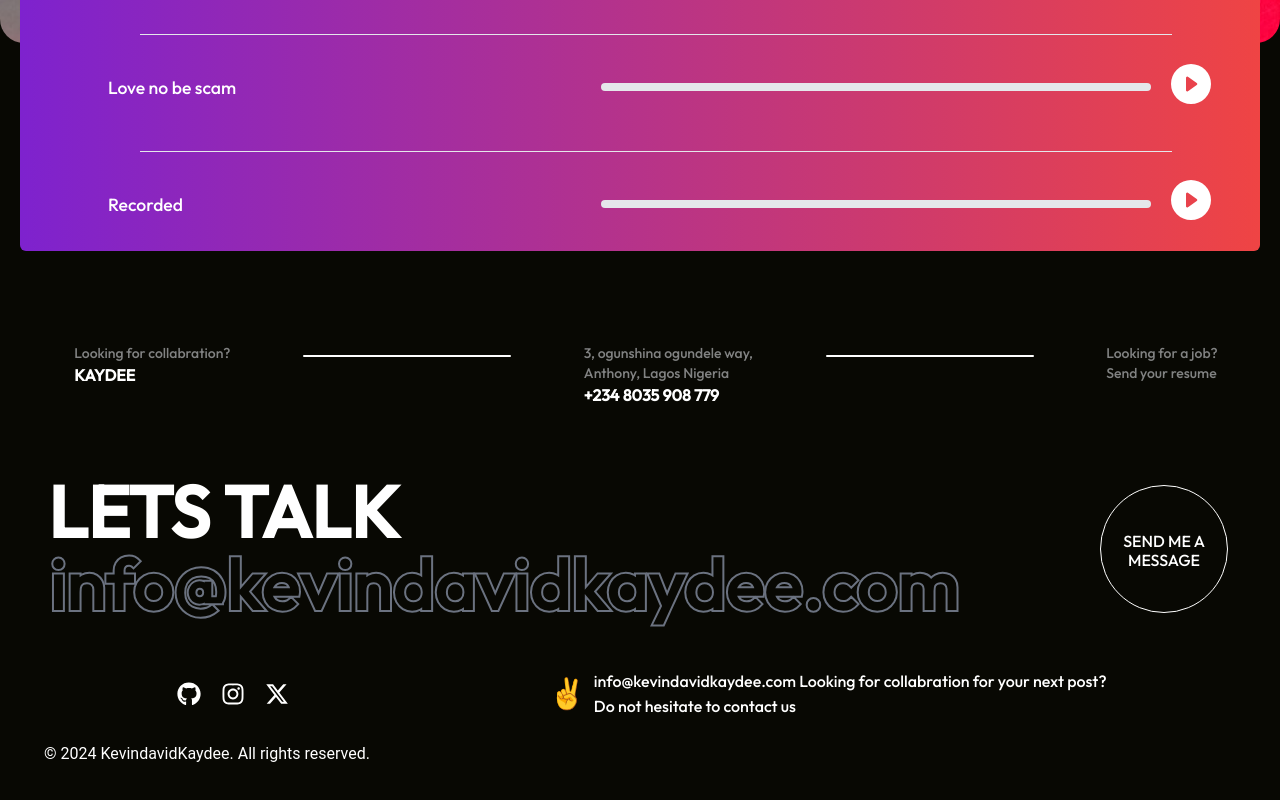
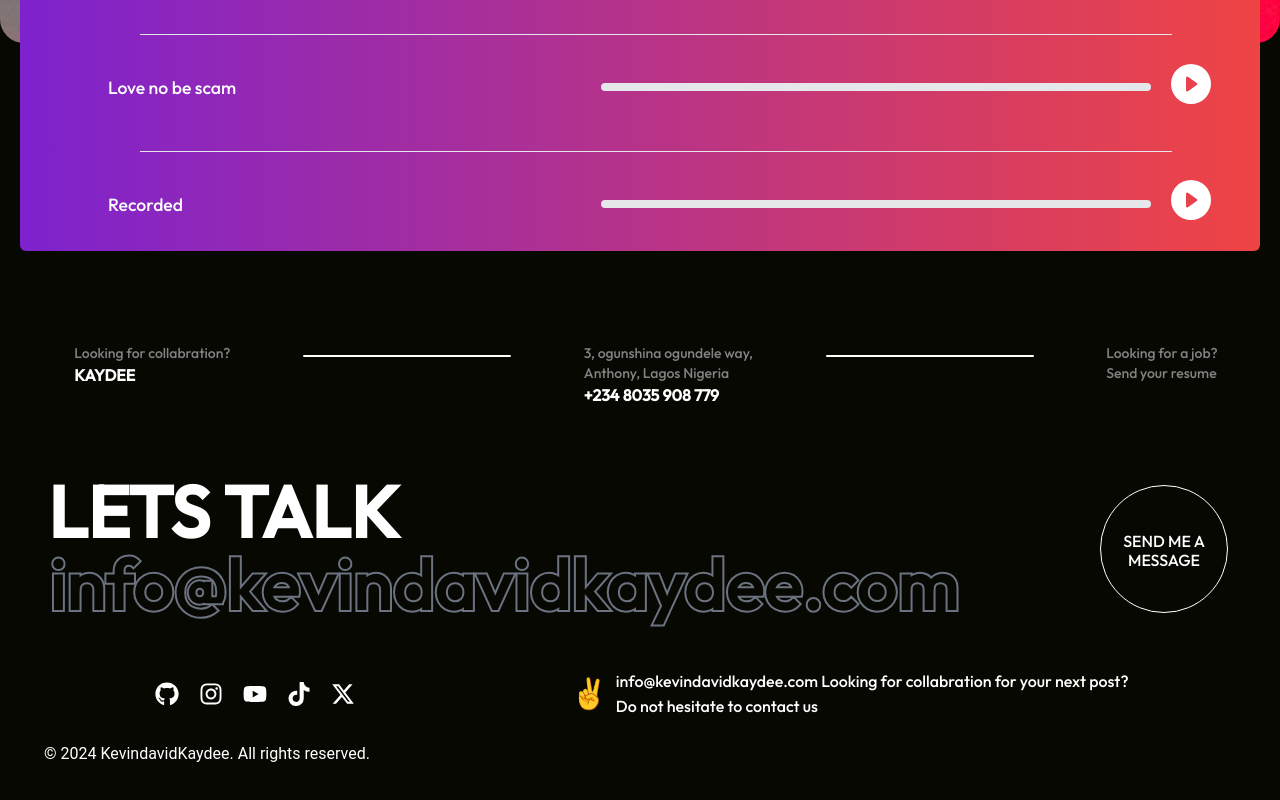
Before and after one commit to Simplevhick/Kevindavid, a Next.js app: page / in a window 1280 px wide. Shown: the part 2647-3447 px from the top of the page. Built offline with nearby package versions, Linux system fonts and the light colour scheme.

Commit message:
added the exact links to their pages

```diff
--- a/components/Footer.jsx
+++ b/components/Footer.jsx
@@ -2,6 +2,10 @@ import Link from "next/link";
 import { FaGithub } from "react-icons/fa";
 import { FaInstagram } from "react-icons/fa6";
 import { FaXTwitter } from "react-icons/fa6";
+import { FaYoutube } from 'react-icons/fa';
+import { FaTiktok } from 'react-icons/fa';
+
+
 
 const Footer = () => {
   const currentYear = new Date().getFullYear();
@@ -79,13 +83,19 @@ const Footer = () => {
 
         <div className="m-4 justify-around items-center lg:flex lg:m-4 lg:justify-around lg:items-center md:flex md:m-4 md:justify-around md:items-center">
           <div className="flex justify-start ml-3 gap-3 lg:flex lg:gap-5 md:flex md:gap-5">
-            <Link href="https://github.com">
+            <Link href="https://github.com/Simplevhick/Kevindavid" target="_blank" rel="noopener noreferrer">
               <FaGithub className="text-2xl" />
             </Link>
-            <Link href="https://instagram.com">
+            <Link href="https://instagram.com/kevindavidkaydee/" target="_blank" rel="noopener noreferrer">
               <FaInstagram className="text-2xl" />
             </Link>
-            <Link href="https://twitter.com">
+            <Link href="https://www.youtube.com/channel/UCugP9o0GFBvoSg3xj0VJXqw" target="_blank" rel="noopener noreferrer">
+              <FaYoutube className="text-2xl" />
+            </Link>
+            <Link href="https://www.youtube.com/channel/UCugP9o0GFBvoSg3xj0VJXqw" target="_blank" rel="noopener noreferrer">
+              <FaTiktok className="text-2xl" />
+            </Link>
+            <Link href="https://x.com/kevindavidkdee" target="_blank" rel="noopener noreferrer">
               <FaXTwitter className="text-2xl" />
             </Link>
           </div>
```
